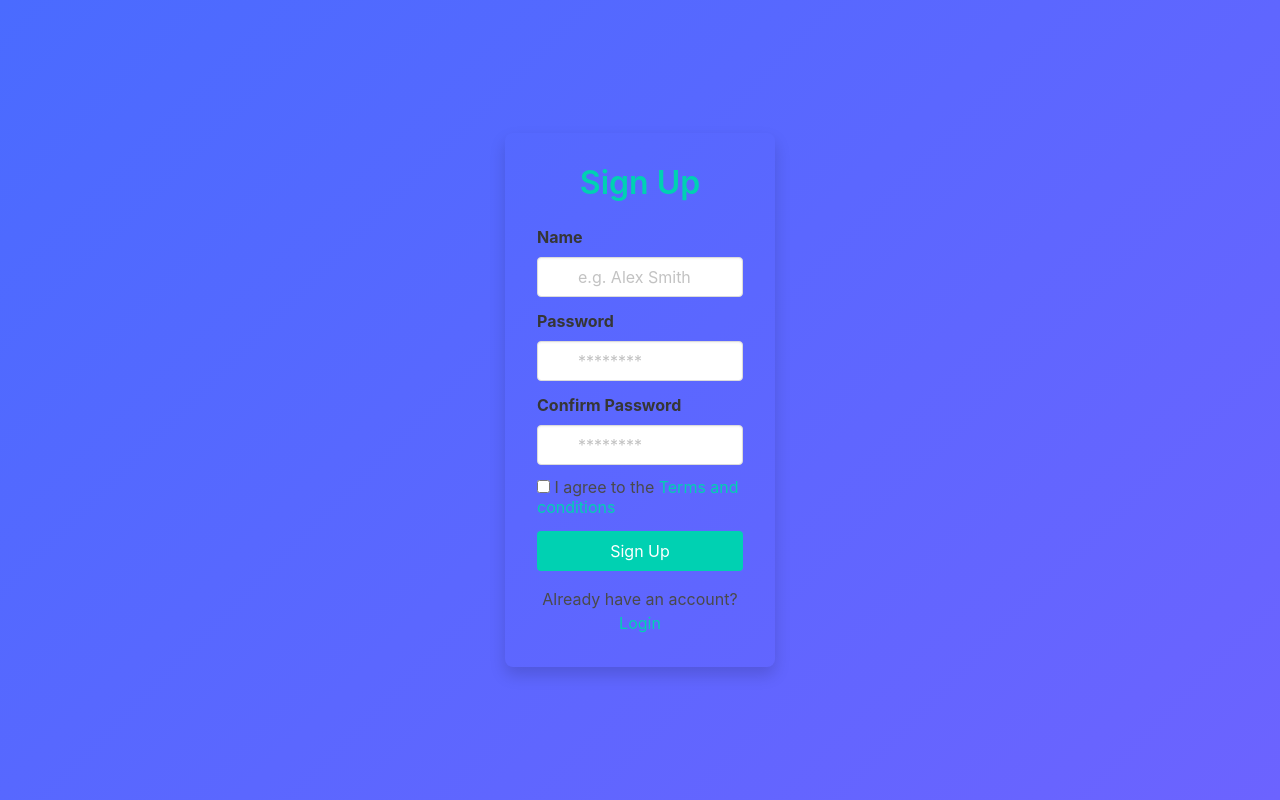
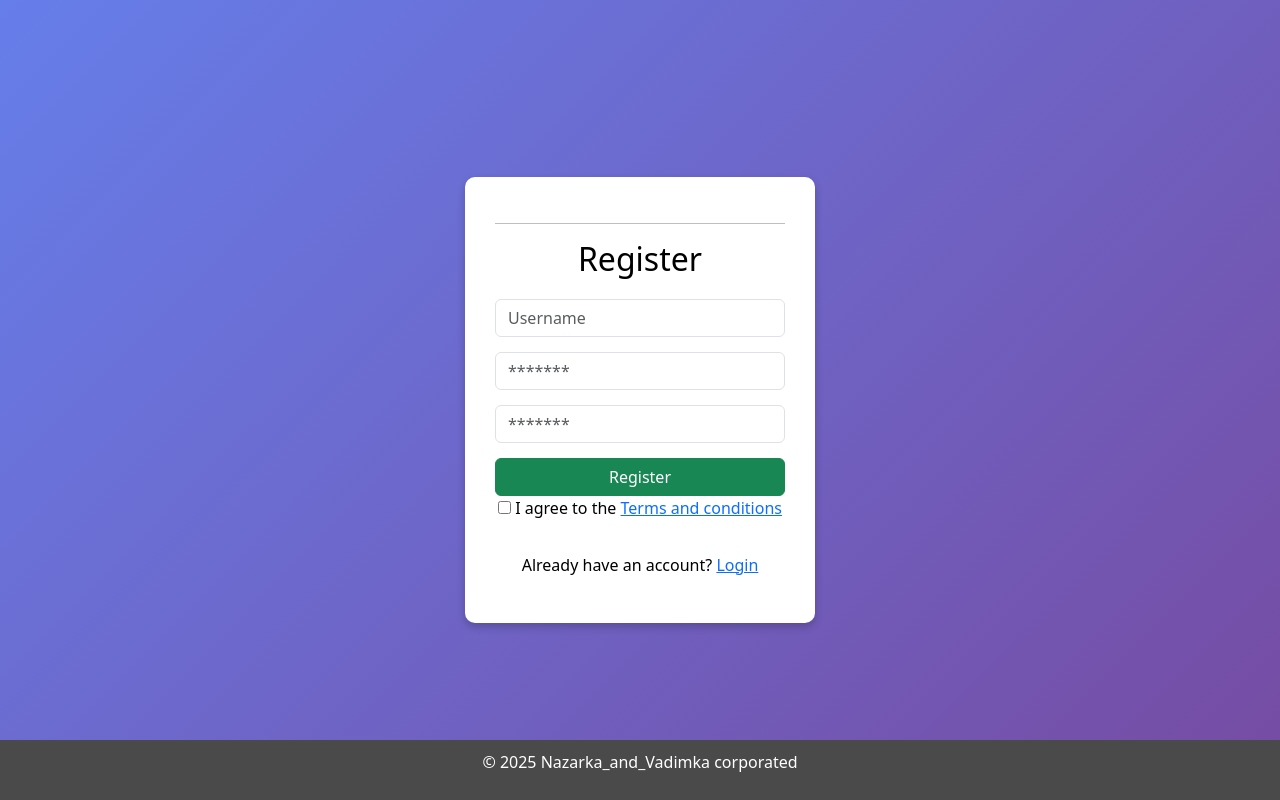
Before and after one commit to SweelLok/Torrent, a Flask app: page /signup/ in a window 1280 px wide. Run offline with Flask 3, Linux system fonts and the light colour scheme; some libraries are stand-ins or nearby versions.

Commit message:
16 commit

```diff
--- /dev/null
+++ b/app/static/css/auth.css
@@ -0,0 +1,53 @@
+body {
+	background: linear-gradient(135deg, #667eea, #764ba2);
+	min-height: 100vh;
+	display: flex;
+	flex-direction: column;
+	justify-content: center;
+	align-items: center;
+	color: white;
+}
+
+.auth-container {
+	background: white;
+	padding: 30px;
+	border-radius: 10px;
+	box-shadow: 0 4px 8px rgba(0, 0, 0, 0.2);
+	color: black;
+	width: 350px;
+	text-align: center;
+}
+
+.auth-container h2 {
+	margin-bottom: 20px;
+}
+
+.auth-container input {
+	margin-bottom: 15px;
+}
+
+.social-login {
+	margin-top: 15px;
+}
+
+.social-login button {
+	width: 100%;
+	margin-bottom: 10px;
+}
+
+header {
+	background: #4a4a4a;
+	width: 100%;
+	padding: 15px;
+	text-align: center;
+}
+
+footer {
+	background: #4a4a4a;
+	width: 100%;
+	padding: 10px;
+	text-align: center;
+	position: absolute;
+	bottom: 0;
+	left: 0;
+}
--- a/app/static/css/signup.css
+++ /dev/null
@@ -1,22 +0,0 @@
-.hero-body {
-	background: linear-gradient(135deg, #4a6bff, #6c63ff);
-}
-
-.signup-card {
-	max-width: 400px;
-	margin: 0 auto;
-	padding: 2rem;
-	border-radius: 0.5rem;
-	box-shadow: 0 0.5rem 1rem rgba(0, 0, 0, 0.15);
-}
-
-.fade-in {
-	opacity: 0;
-	transform: translateY(20px);
-	transition: opacity 0.5s ease, transform 0.5s ease;
-}
-
-.fade-in.is-visible {
-	opacity: 1;
-	transform: translateY(0);
-}
--- a/app/templates/signup.html
+++ b/app/templates/signup.html
@@ -3,71 +3,40 @@
 <head>
     <meta charset="UTF-8">
     <meta name="viewport" content="width=device-width, initial-scale=1.0">
-    <title>Sign Up</title>
-    <link rel="stylesheet" href="https://cdn.jsdelivr.net/npm/bulma@0.9.4/css/bulma.min.css">
-    <link rel="stylesheet" href="../static/css/signup.css">
-    <script src="https://kit.fontawesome.com/your-fontawesome-kit.js" crossorigin="anonymous"></script>
-    <script src="../static/js/signup.js"></script>
-</head>
+    <title>Signup</title>
+    <link href="https://cdn.jsdelivr.net/npm/bootstrap@5.3.0/dist/css/bootstrap.min.css" rel="stylesheet">
+    <link href="../static/css/auth.css" rel="stylesheet">
+    <script src="https://cdn.jsdelivr.net/npm/bootstrap@5.3.0/dist/js/bootstrap.bundle.min.js"></script>
 <body>
-    <section class="hero is-fullheight">
-        <div class="hero-body">
-            <div class="container">
-                <div class="columns is-centered">
-                    <div class="column is-5-tablet is-4-desktop is-3-widescreen">
-                        <div class="signup-card fade-in">
-                            <h1 class="title has-text-centered has-text-primary mb-5">Sign Up</h1>
+    <main>
+        <div class="auth-container">
+            <hr>
+            <h2>Register</h2>
             {% if error_message %}
                 <div class="notification is-danger">
                     {{ error_message }}
                 </div>
             {% endif %}
-                            <form action="{{ url_for('post_signup') }}" method="post">
-                                <div class="field">
-                                    <label for="name" class="label">Name</label>
-                                    <div class="control has-icons-left">
-                                        <input type="text" id="username" name="username" placeholder="e.g. Alex Smith" class="input" required>
-                                        <span class="icon is-small is-left">
-                                            <i class="fas fa-user"></i>
-                                        </span>
-                                    </div>
-                                </div>
-                                <div class="field">
-                                    <label for="password" class="label">Password</label>
-                                    <div class="control has-icons-left">
-                                        <input type="password" id="password" name="password" placeholder="********" class="input" required>
-                                        <span class="icon is-small is-left">
-                                            <i class="fas fa-lock"></i>
-                                        </span>
-                                    </div>
-                                </div>
-                                <div class="field">
-                                    <label for="confirm-password" class="label">Confirm Password</label>
-                                    <div class="control has-icons-left">
-                                        <input type="password" id="confirm-password" name="confirm-password" placeholder="********" class="input" required>
-                                        <span class="icon is-small is-left">
-                                            <i class="fas fa-lock"></i>
-                                        </span>
-                                    </div>
-                                </div>
+            <form action="{{ url_for('post_signup') }}" method="POST">
+                <input type="text" class="form-control" id="username" name="username" placeholder="Username" required>
+                <input type="password" class="form-control" id="password" name="password" placeholder="*******" required>
+                <input type="password" class="form-control" id="confirm-password" name="confirm-password" placeholder="*******" required>
+                <button type="submit" class="btn btn-success w-100">Register</button>
                 <div class="field">
                     <label for="terms" class="checkbox">
                         <input type="checkbox" id="terms" name="terms" required>
                         I agree to the <a href="{{ url_for('get_terms') }}" class="has-text-primary">Terms and conditions</a>
                     </label>
                 </div>
-                                <div class="field">
-                                    <button class="button is-primary is-fullwidth" type="submit">Sign Up</button>
-                                </div>
             </form>
             <div class="has-text-centered mt-4">
                 <p>Already have an account? <a href="{{ url_for('get_login') }}" class="has-text-primary">Login</a></p>
             </div>
         </div>
-                    </div>
-                </div>
-            </div>
-        </div>
-    </section>
+    </main>
+
+    <footer>
+        <p>© 2025 Nazarka_and_Vadimka corporated</p>
+    </footer>
 </body>
 </html>
```
Also changed, not shown: app/static/css/login.css (deleted, +0 -22 lines), app/templates/login.html (+23 -45 lines), database.db. Lines whose indentation alone changed are shown as unchanged.
